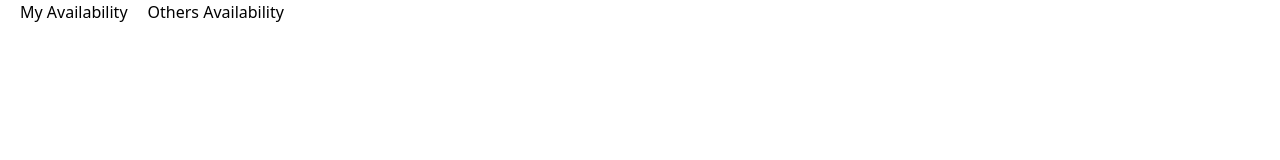
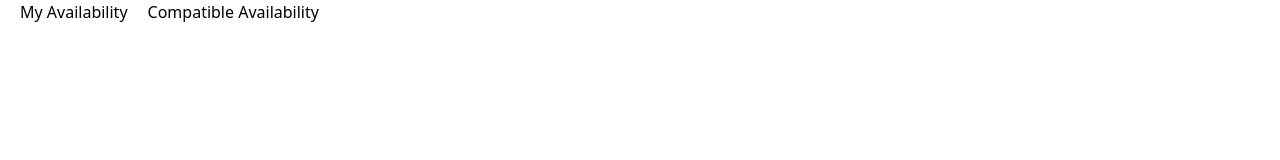
Before and after one commit to MarkusAP98/Schedule, a React (Vite) app: page / in a window 1280 px wide. Shown: the top 160 px of the page. Built offline with nearby package versions, Linux system fonts and the light colour scheme.

Commit message:
cahnge names for files

```diff
--- a/src/App.jsx
+++ b/src/App.jsx
@@ -1,6 +1,6 @@
 import React, { useState } from "react";
 import MyAvailability from "./components/MyAvailability";
-import OthersAvailability from "./OthersAvailability";
+import CompatibleSchedule from "./CompatibleSchedule";
 
 export default function App() {
   const [isDisplayed, setIsDisplayed] = useState("myAvailibility"); // Default to MyAvailability
@@ -29,13 +29,13 @@ export default function App() {
         }`}
         onClick={handleOthersAvailabilityClick}
       >
-        Others Availability
+       Compatible Availability
       </button>
 
       {isDisplayed === "myAvailibility" && (
         <MyAvailability className="myAvailibility" />
       )}
-      {isDisplayed === "others" && <OthersAvailability className="others" />}
+      {isDisplayed === "others" && <CompatibleSchedule className="others" />}
     </div>
   );
 }
--- a/src/OthersAvailability.jsx
+++ b/src/CompatibleSchedule.jsx
@@ -1,8 +1,9 @@
 import React from 'react'
 
-const OthersAvailability = () => {
+const CompatibleSchedule = () => {
   return (
     <div>
+    <h1>Compatible Schedule</h1>
     <div className='m-2'>
       <button className='bg-gray-200 '>Just for fun</button>
       <button>More serious</button>
@@ -13,4 +14,4 @@ const OthersAvailability = () => {
   );
 }
 
-export default OthersAvailability
+export default CompatibleSchedule
```
